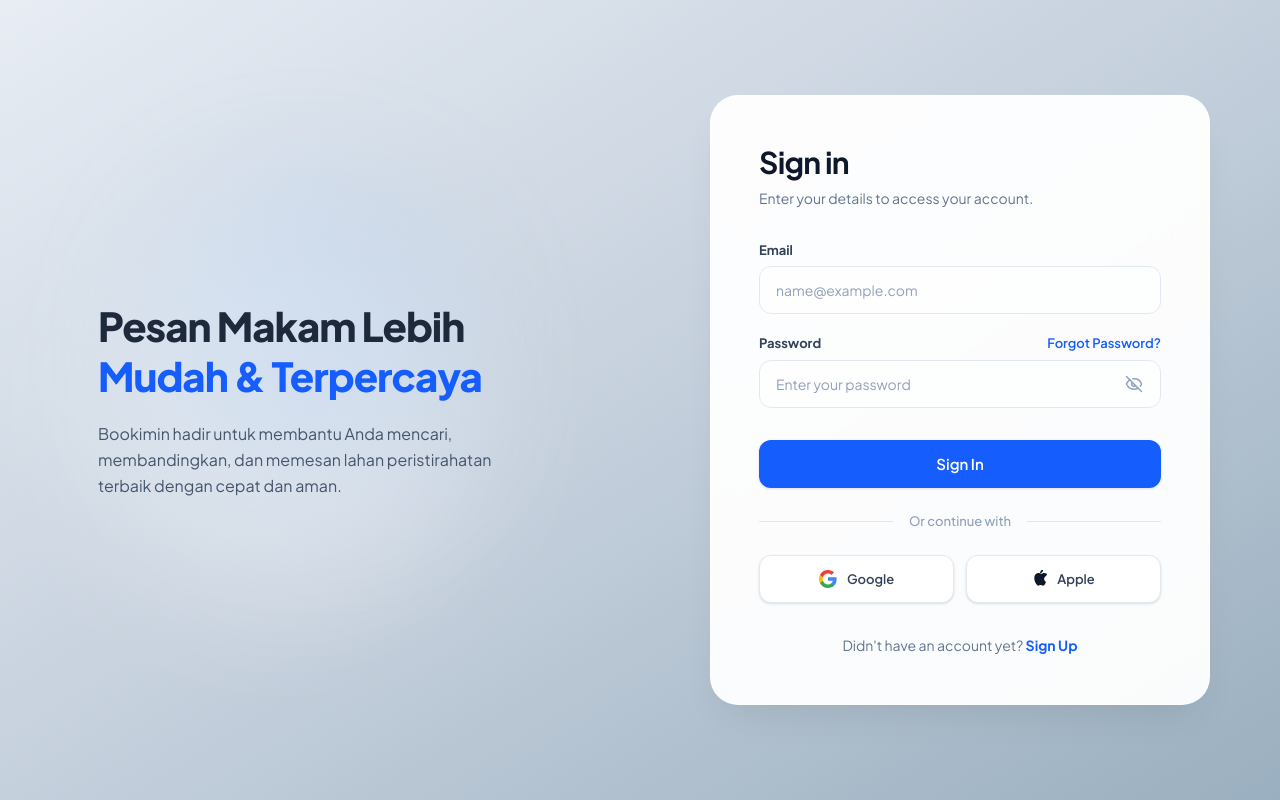
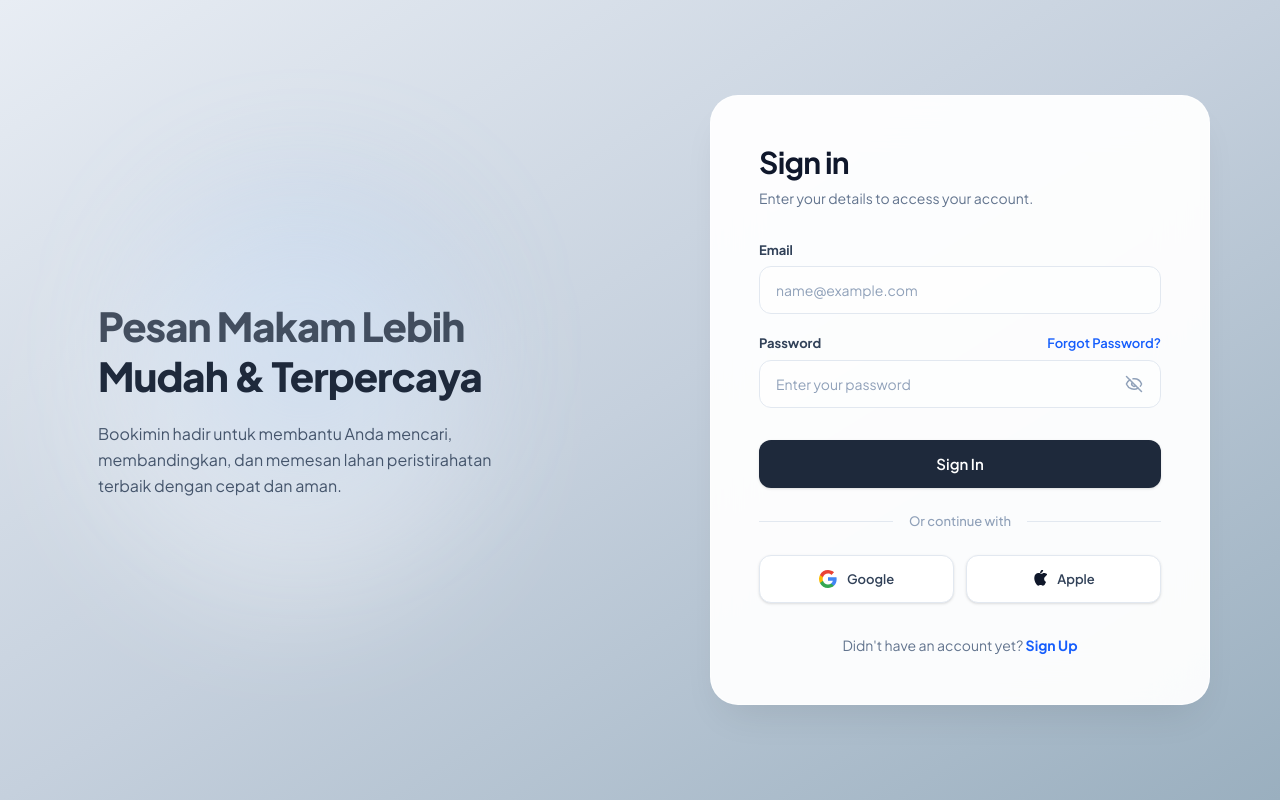
Before and after one commit to GayuhmA/gemastik-bookimin, a Next.js app: page /login in a window 1280 px wide. Built offline with nearby package versions, Linux system fonts and the light colour scheme.

Commit message:
style(auth): refine login page UI

```diff
--- a/app/login/page.tsx
+++ b/app/login/page.tsx
@@ -57,8 +57,8 @@ export default function LoginPage() {
         <div className="absolute bottom-1/4 right-1/4 w-96 h-96 bg-white/40 rounded-full blur-3xl mix-blend-overlay pointer-events-none" />
 
         <div className="max-w-135 px-8 lg:px-12 relative z-10">
-          <h2 className="text-[40px] font-extrabold text-primary leading-tight mb-5 tracking-tight">
-            Pesan Makam Lebih <span className="text-blue-600">Mudah & Terpercaya</span>
+          <h2 className="text-[40px] font-extrabold text-primary/80 leading-tight mb-5 tracking-tight">
+            Pesan Makam Lebih <span className="text-primary">Mudah & Terpercaya</span>
           </h2>
           <p className="text-slate-600 text-[16px] leading-relaxed">
             Bookimin hadir untuk membantu Anda mencari, membandingkan, dan memesan lahan peristirahatan terbaik dengan cepat dan aman.
@@ -135,7 +135,7 @@ export default function LoginPage() {
               <button
                 type="submit"
                 disabled={isLoading}
-                className="w-full h-12 bg-blue-600 hover:bg-blue-700 text-white font-semibold rounded-xl transition-all duration-200 text-[15px] shadow-sm hover:shadow hover:-translate-y-0.5 active:translate-y-0 disabled:opacity-70 disabled:cursor-not-allowed disabled:hover:translate-y-0 disabled:hover:shadow-sm flex items-center justify-center gap-2"
+                className="w-full h-12 bg-primary text-white font-semibold rounded-xl transition-all duration-200 text-[15px] shadow-sm hover:shadow hover:-translate-y-0.5 active:translate-y-0 disabled:opacity-70 disabled:cursor-not-allowed disabled:hover:translate-y-0 disabled:hover:shadow-sm flex items-center justify-center gap-2"
               >
                 {isLoading ? (
                   <>
```
